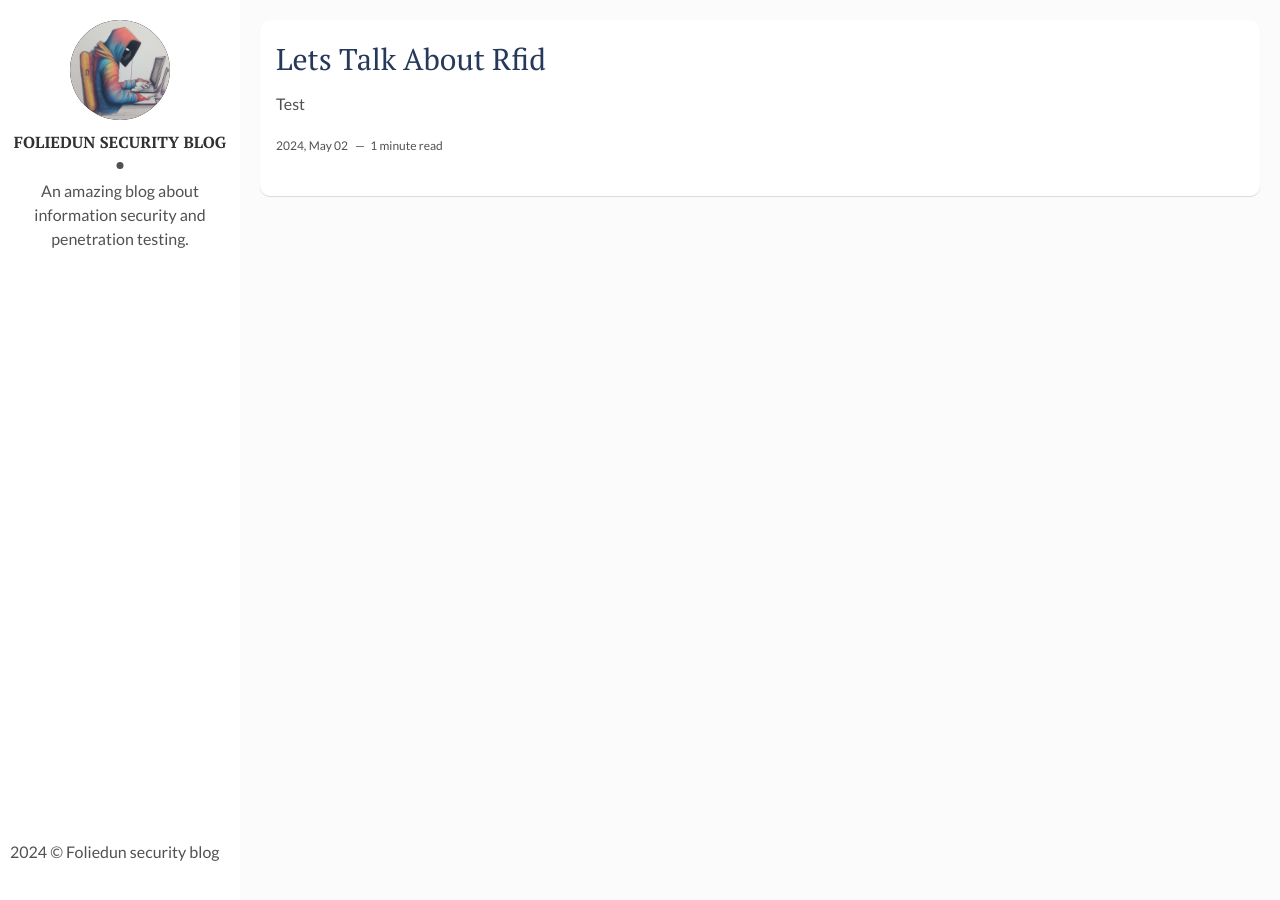
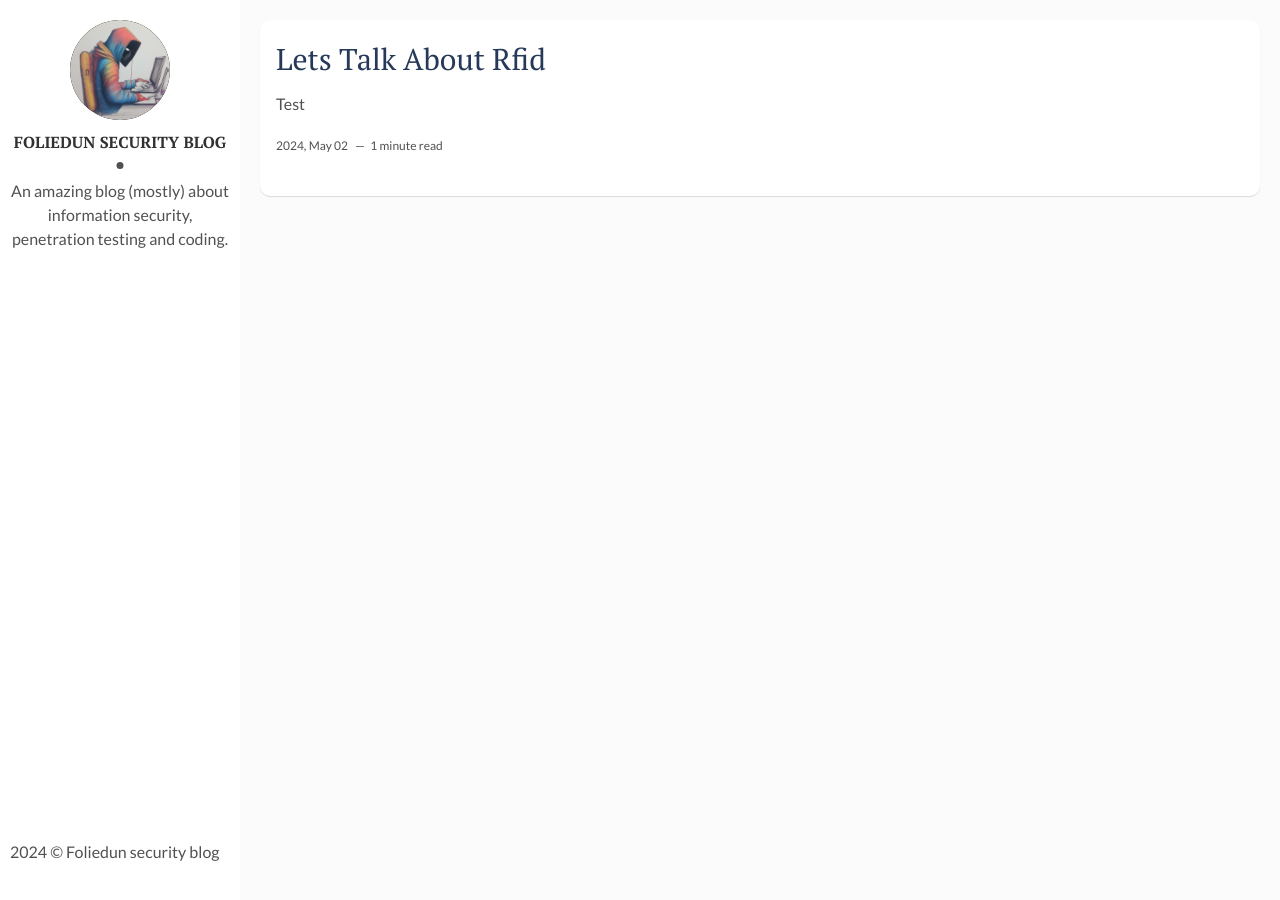
Before and after one commit to foliedun/foliedun.github.io, a Jekyll site: the page built from index.html, in a window 1280 px wide. Built offline with Jekyll 4.4.1, drawn with Linux system fonts in a browser that asks for light colours; the list of posts is cut into pages by our own code.

Commit message:
Update _config.yml

```diff
--- a/_config.yml
+++ b/_config.yml
@@ -1,6 +1,6 @@
 title: Foliedun Security Blog
 description: > # this means to ignore newlines until "baseurl:"
-  An amazing blog about information security and penetration testing
+  An amazing blog (mostly) about information security, penetration testing and coding.
 permalink: ':title/'
 baseurl: "/" # the subpath of your site, e.g. /blog
 url: "https://foliedun.github.io/" # the base hostname & protocol for your site, e.g. http://example.com
@@ -9,7 +9,7 @@ url: "https://foliedun.github.io/" # the base hostname & protocol for your site,
 # Author Settings
 author: Foliedun security blog # add your name
 author-img: author_img.jpg # add your photo
-about-author: An amazing blog about information security and penetration testing. # add description
+about-author: An amazing blog (mostly) about information security, penetration testing and coding. # add description
 # social-twitter: # add your Twitter handle
 # social-facebook: # add your Facebook handle
 # social-github: artemsheludko # add your Github handle
```
